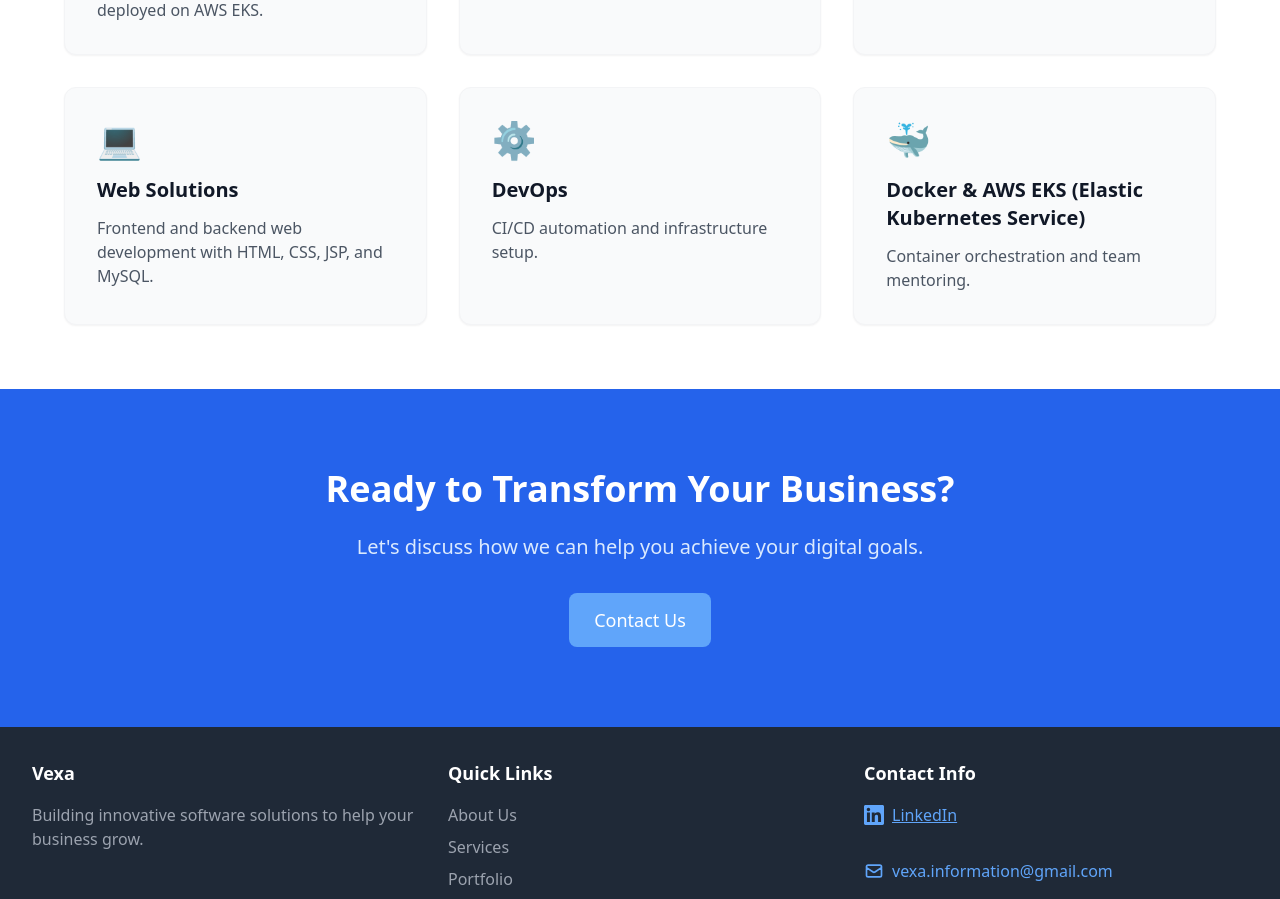
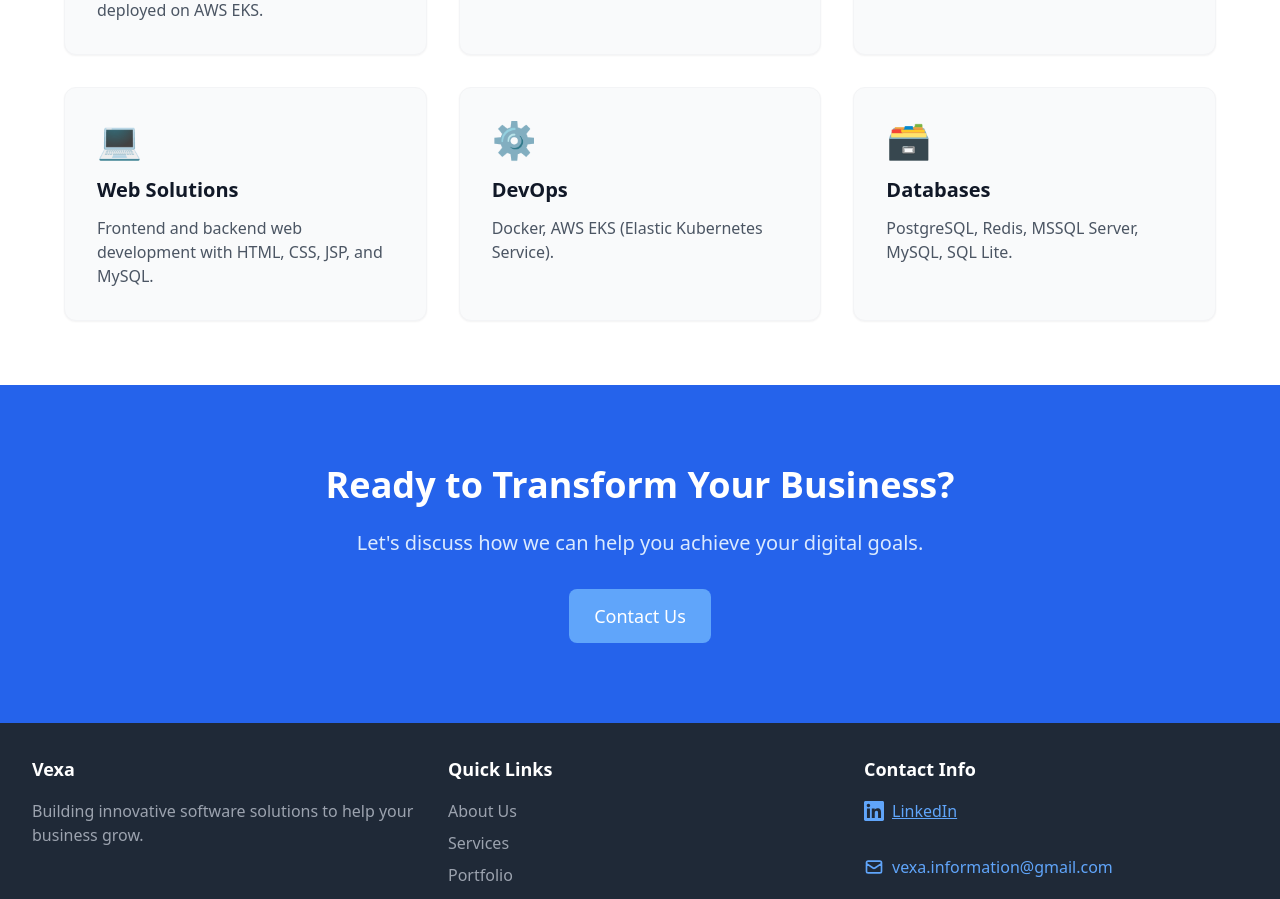
Before and after one commit to iamsadiashakil/vexa, a React (Vite) app: page / in a window 1280 px wide. Shown: the part 1020-1919 px from the top of the page. Built offline with nearby package versions, Linux system fonts and the light colour scheme.

Commit message:
Update Home.jsx

```diff
--- a/src/pages/Home.jsx
+++ b/src/pages/Home.jsx
@@ -144,16 +144,16 @@ const services = [
     icon: "💻",
   },
   {
-    "id": 5,
-    "title": "DevOps",
-    "description": "CI/CD automation and infrastructure setup.",
-    "icon": "⚙️"
+    id: 5,
+    title: "DevOps",
+    description: "Docker, AWS EKS (Elastic Kubernetes Service).",
+    icon: "⚙️"
   },
   {
-    "id": 6,
-    "title": "Docker & AWS EKS (Elastic Kubernetes Service)",
-    "description": "Container orchestration and team mentoring.",
-    "icon": "🐳"
+    id: 6,
+    title: "Databases",
+    description: "PostgreSQL, Redis, MSSQL Server, MySQL, SQL Lite.",
+    icon: "🗃️"
   }
 ];
 
```
